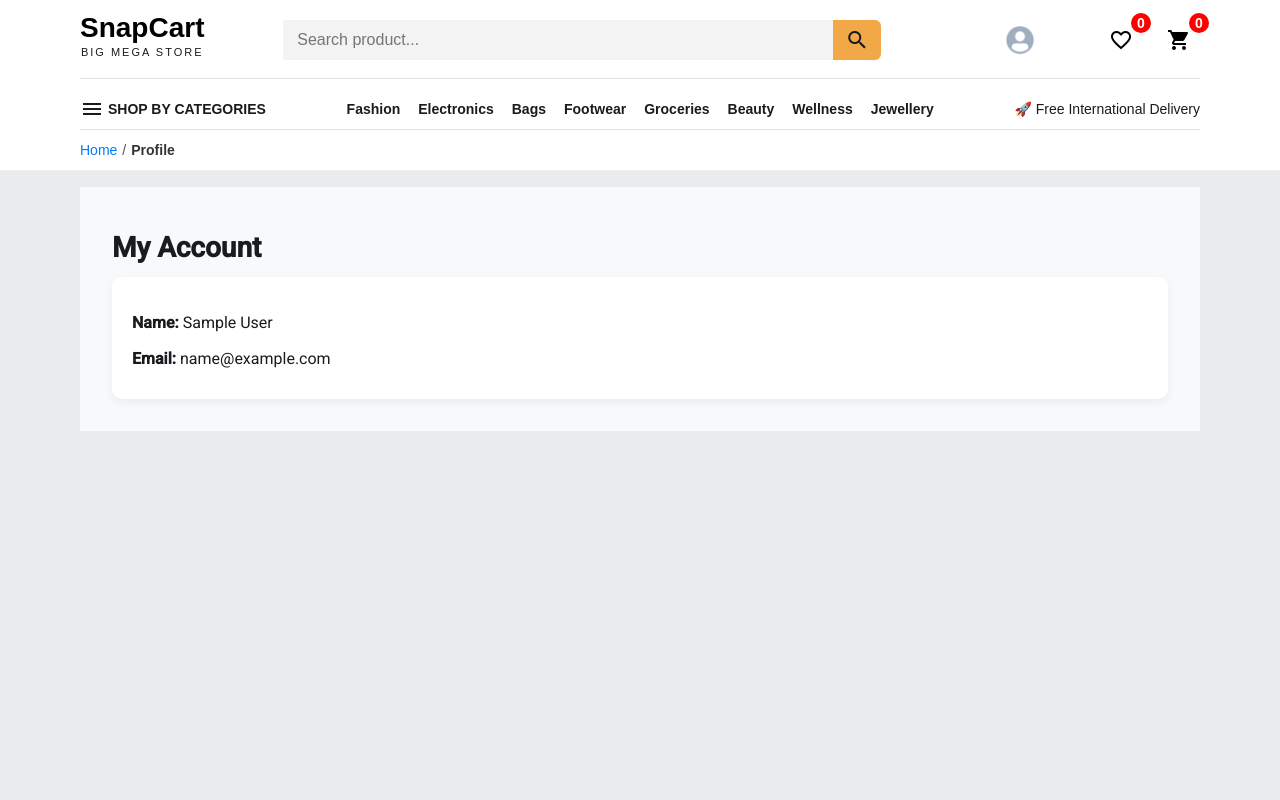
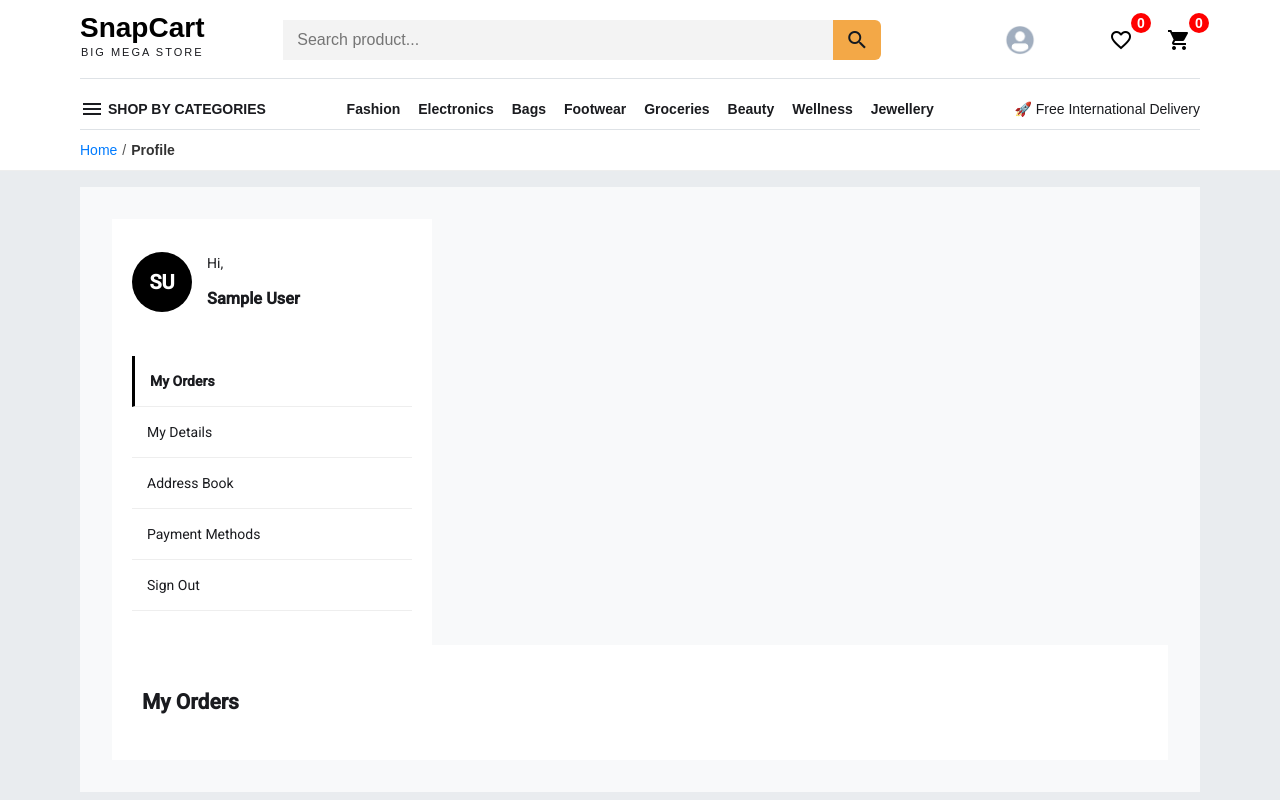
Before and after one commit to dev-debabrata/ecommers-app-angular, an Angular app in the folder frontend/: page /account in a window 1280 px wide. Shown: the top 800 px of the page. Built offline with nearby package versions, Linux system fonts and the light colour scheme; sample sign-in values are in the browser's storage.

Commit message:
fixed debug

```diff
--- a/frontend/src/app/pages/account/profile-page/profile-page.css
+++ b/frontend/src/app/pages/account/profile-page/profile-page.css
@@ -1,4 +1,4 @@
-.profile {
+.account-page {
   gap: 2rem;
   padding: 2rem;
   margin: 1rem 0;
@@ -11,20 +11,72 @@
   padding: 20px;
 } */
 
-.profile-card {
-  background: #fff;
+/* .account-page {
+  display: flex;
+  gap: 30px;
+  padding: 30px;
+  background: #f5f5f5;
+  min-height: 100vh;
+} */
+
+.account-sidebar {
+  width: 280px;
+  background: white;
   padding: 20px;
-  border-radius: 10px;
-  box-shadow: 0 4px 10px rgba(0, 0, 0, 0.05);
 }
 
-.profile-card p {
-  margin-bottom: 10px;
-  font-size: 1rem;
+.profile-box {
+  display: flex;
+  align-items: center;
+  gap: 15px;
+  margin-bottom: 30px;
 }
 
-.not-logged {
-  text-align: center;
-  margin-top: 50px;
-  color: #777;
+.avatar {
+  width: 60px;
+  height: 60px;
+  background: black;
+  color: white;
+  border-radius: 50%;
+  display: flex;
+  align-items: center;
+  justify-content: center;
+  font-size: 20px;
+  font-weight: bold;
 }
+
+.menu-list {
+  list-style: none;
+  padding: 0;
+}
+
+.menu-list li {
+  padding: 15px;
+  border-bottom: 1px solid #eee;
+  cursor: pointer;
+}
+
+.menu-list li.active {
+  font-weight: bold;
+  border-left: 3px solid black;
+}
+
+.account-content {
+  flex: 1;
+  background: white;
+  padding: 30px;
+}
+
+.card-box {
+  border: 1px solid #ddd;
+  padding: 20px;
+  margin-bottom: 20px;
+}
+
+button {
+  padding: 12px 20px;
+  background: black;
+  color: white;
+  border: none;
+  cursor: pointer;
+}
--- a/frontend/src/app/pages/account/profile-page/profile-page.html
+++ b/frontend/src/app/pages/account/profile-page/profile-page.html
@@ -1,18 +1,74 @@
-<div class="profile">
-  @if (user) {
-    <div class="profile-container">
-      <h1>My Account</h1>
+<div class="account-page">
+  <!-- Sidebar -->
+  <aside class="account-sidebar">
+    <div class="profile-box">
+      <div class="avatar">{{ user?.firstName?.charAt(0) }}{{ user?.lastName?.charAt(0) }}</div>
 
-      <div class="profile-card">
-        <p><strong>Name:</strong> {{ user.firstName }} {{ user.lastName }}</p>
-        <p><strong>Email:</strong> {{ user.email }}</p>
+      <div>
+        <p>Hi,</p>
+        <h3>{{ user?.firstName }} {{ user?.lastName }}</h3>
       </div>
     </div>
-  }
+
+    <ul class="menu-list">
+      <li (click)="changeSection('orders')" [class.active]="activeSection === 'orders'">
+        My Orders
+      </li>
+      <li (click)="changeSection('details')" [class.active]="activeSection === 'details'">
+        My Details
+      </li>
+      <li (click)="changeSection('address')" [class.active]="activeSection === 'address'">
+        Address Book
+      </li>
+      <li (click)="changeSection('payment')" [class.active]="activeSection === 'payment'">
+        Payment Methods
+      </li>
+      <li (click)="logout()">Sign Out</li>
+    </ul>
+  </aside>
+
+  <!-- Right Content -->
+  <section class="account-content">
+    <!-- Orders -->
+    @if (activeSection === 'orders') {
+      <h2>My Orders</h2>
+
+      @for (order of orders; track order.id) {
+        <div class="card-box">
+          <p><strong>Order ID:</strong> {{ order.id }}</p>
+          <p><strong>Total:</strong> ₹ {{ order.total }}</p>
+          <p><strong>Status:</strong> {{ order.status }}</p>
+        </div>
+      }
+    }
+
+    <!-- Details -->
+    @if (activeSection === 'details') {
+      <h2>My Details</h2>
+
+      <div class="card-box">
+        <p><strong>Name:</strong> {{ user?.firstName }} {{ user?.lastName }}</p>
+        <p><strong>Email:</strong> {{ user?.email }}</p>
+        <p><strong>Phone:</strong> {{ user?.phoneNumber?.[0] }}</p>
+      </div>
+    }
+
+    <!-- Address -->
+    @if (activeSection === 'address') {
+      <h2>Address Book</h2>
+
+      <div class="card-box">
+        <p>No saved address yet.</p>
+      </div>
+    }
+
+    <!-- Payment -->
+    @if (activeSection === 'payment') {
+      <h2>Payment Methods</h2>
+
+      <div class="card-box">
+        <button>Add New Payment Method</button>
+      </div>
+    }
+  </section>
 </div>
-
-<!-- <ng-template #notLoggedIn>
-  <div class="not-logged">
-    <p>Please login to view your profile.</p>
-  </div>
-</ng-template> -->
--- a/frontend/src/app/pages/account/profile-page/profile-page.ts
+++ b/frontend/src/app/pages/account/profile-page/profile-page.ts
@@ -1,15 +1,31 @@
 import { Component, inject } from '@angular/core';
 import { AuthService } from '../../../services/auth-service';
+import { Router } from '@angular/router';
+import { CommonModule } from '@angular/common';
 
 @Component({
   selector: 'app-profile-page',
   standalone: true,
-  imports: [],
+  imports: [CommonModule],
   templateUrl: './profile-page.html',
   styleUrl: './profile-page.css',
 })
 export class ProfilePage {
   private authService = inject(AuthService);
+  private router = inject(Router);
 
   user = this.authService.getUser();
+
+  orders = JSON.parse(localStorage.getItem('orders') || '[]');
+
+  activeSection = 'orders';
+
+  changeSection(section: string) {
+    this.activeSection = section;
+  }
+
+  logout() {
+    this.authService.removeToken();
+    this.router.navigate(['/login']);
+  }
 }
--- a/frontend/src/app/pages/cart-page/checkout-page/checkout-page.css
+++ b/frontend/src/app/pages/cart-page/checkout-page/checkout-page.css
@@ -62,7 +62,7 @@ textarea {
 
 .shipping-card {
   flex: 1;
-  border: 2px solid transparent;
+  border: 2px solid #ddd;
   border-radius: 10px;
   padding: 18px 20px;
   display: flex;
--- a/frontend/src/app/pages/cart-page/checkout-page/checkout-page.ts
+++ b/frontend/src/app/pages/cart-page/checkout-page/checkout-page.ts
@@ -1,4 +1,4 @@
-import { Component, inject } from '@angular/core';
+import { Component, inject, OnInit } from '@angular/core';
 import {
   FormBuilder,
   FormControl,
@@ -19,7 +19,7 @@ import { AuthService } from '../../../services/auth-service';
   templateUrl: './checkout-page.html',
   styleUrl: './checkout-page.css',
 })
-export class CheckoutPage {
+export class CheckoutPage implements OnInit {
   public cartService = inject(CartService);
 
   private authService = inject(AuthService);
@@ -82,10 +82,6 @@ export class CheckoutPage {
     return this.cartService.totalPrice() + this.gst() + this.shippingPrice();
   }
 
-  // grandTotal() {
-  //   return this.cartService.totalPrice() + this.gst();
-  // }
-
   placeOrder() {
     if (this.checkoutForm.invalid) {
       this.checkoutForm.markAllAsTouched();
@@ -103,25 +99,20 @@ export class CheckoutPage {
       status: 'Placed',
     };
 
-    // Get existing orders
     // const existingOrders = JSON.parse(localStorage.getItem('orders') || '[]');
-
-    // Push new order
     // existingOrders.push(order);
-
-    // Save again
-    localStorage.setItem('orders', JSON.stringify(order));
     // localStorage.setItem('orders', JSON.stringify(existingOrders));
 
-    // Clear cart
+    localStorage.setItem('orders', JSON.stringify(order));
+
     this.cartService.clearCart();
-
-    // Reset form
     this.checkoutForm.reset();
 
     alert('Order placed successfully!');
   }
+}
 
+//////////////////////////////////////////////////////////
 // placeOrder() {
 //   if (this.addressForm.invalid) {
 //     this.addressForm.markAllAsTouched();
@@ -149,4 +140,3 @@ export class CheckoutPage {
 //   alert('Order placed successfully!');
 //   this.addressForm.reset();
 // }
-}
--- a/frontend/src/app/pages/products/product-detail-page/product-detail-page.html
+++ b/frontend/src/app/pages/products/product-detail-page/product-detail-page.html
@@ -24,7 +24,8 @@
           @if (product.stock > 0) {
             <div class="button-group">
               <button (click)="addToCart(product)" class="cart-button">Add to Cart</button>
-              <button (click)="buyNow(product)" class="buy-button">Buy Now</button>
+              <button class="buy-button">Buy Now</button>
+              <!-- (click)="buyNow(product)" -->
             </div>
           }
         </div>
--- a/frontend/src/app/pages/products/product-detail-page/product-detail-page.ts
+++ b/frontend/src/app/pages/products/product-detail-page/product-detail-page.ts
@@ -95,10 +95,10 @@ export class ProductDetailPage {
     this.router.navigate(['/cart']);
   }
 
-  buyNow(product: any) {
-    localStorage.setItem('buyNowItem', JSON.stringify(product));
-    this.router.navigate(['/cart/checkout']);
-  }
+  // buyNow(product: any) {
+  //   localStorage.setItem('buyNowItem', JSON.stringify(product));
+  //   this.router.navigate(['/cart/checkout']);
+  // }
 
   toggleReviews(): void {
     this.showAllReviews = !this.showAllReviews;
```
Lines whose indentation alone changed are shown as unchanged.
